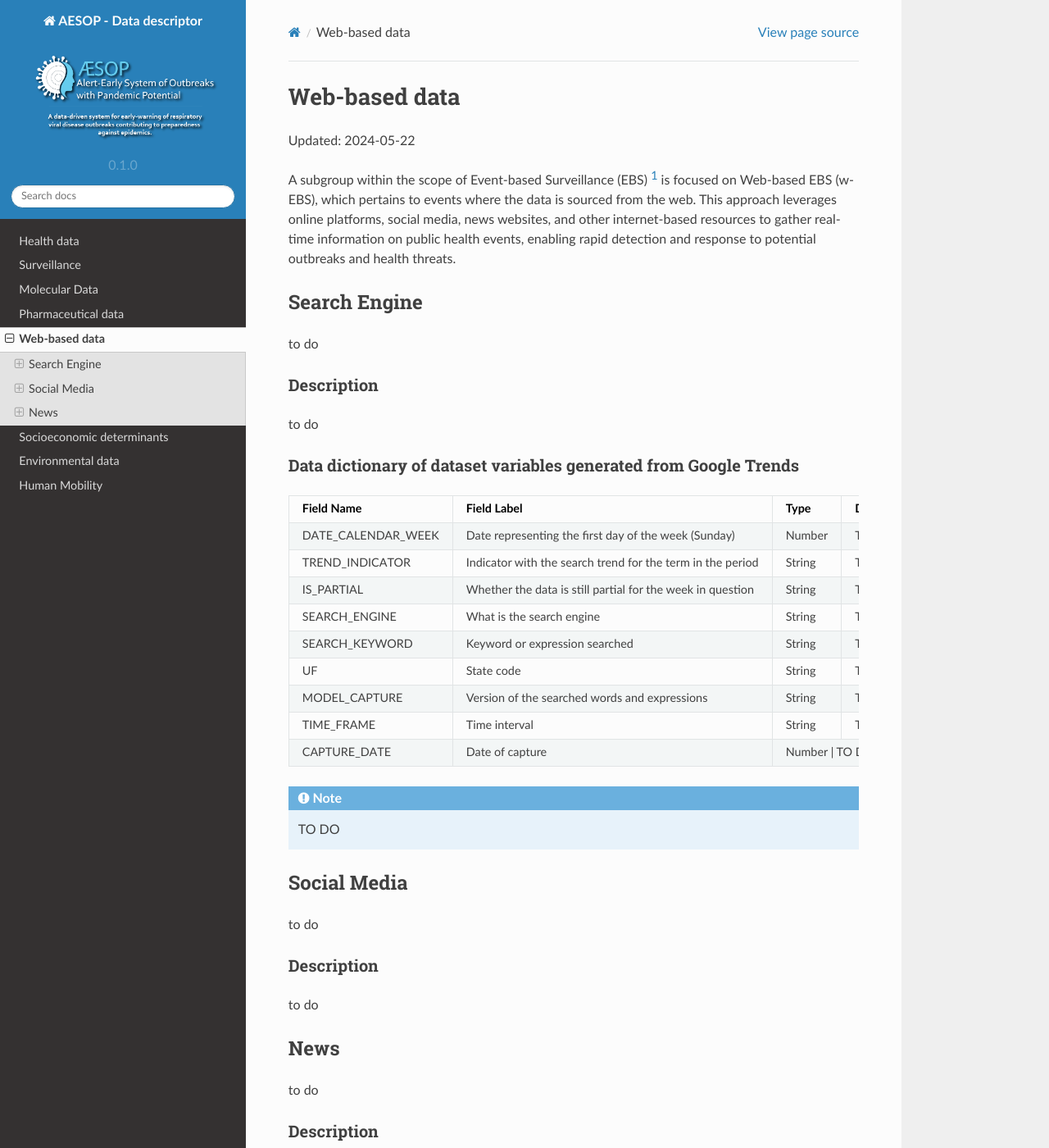
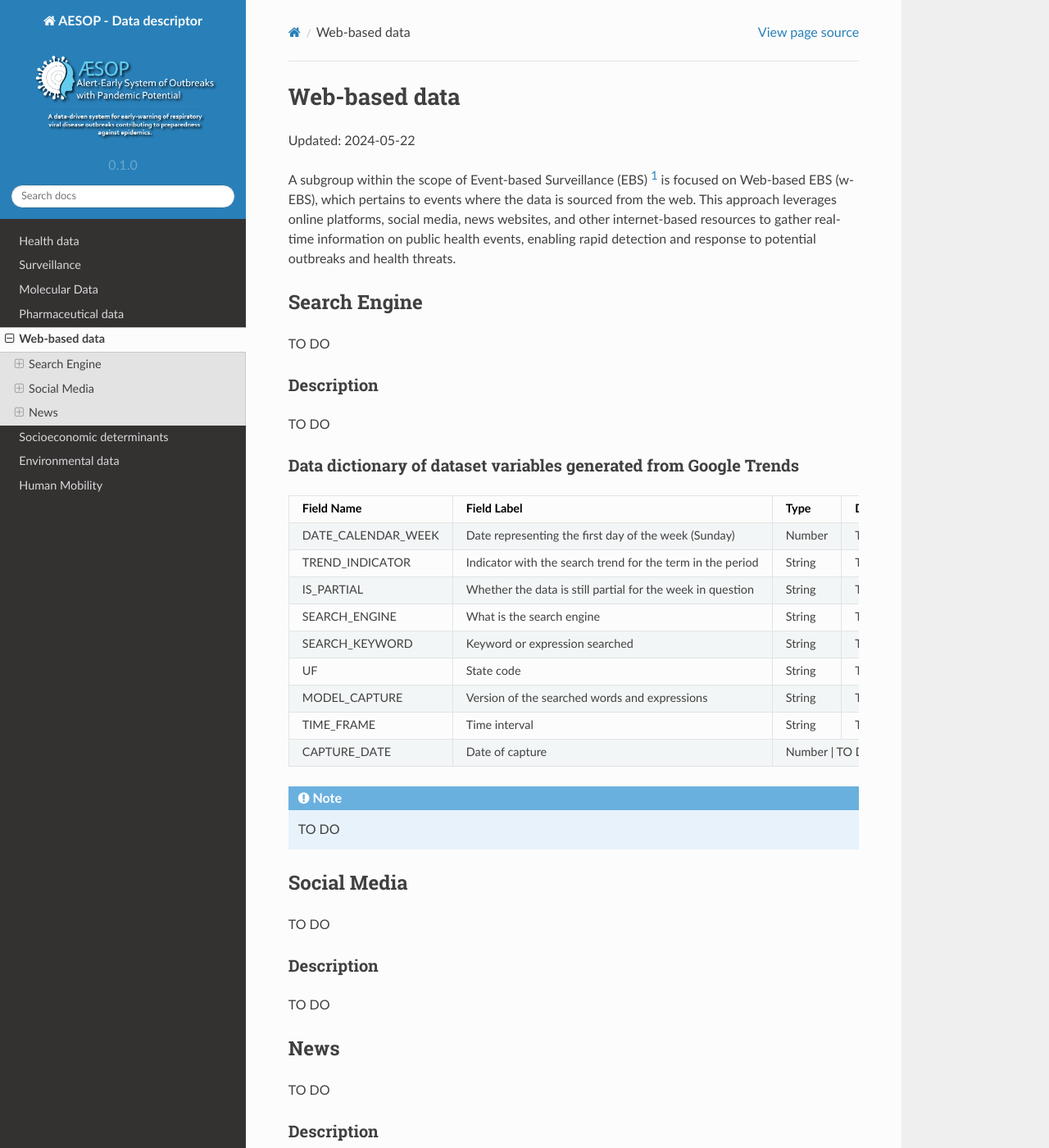
Before and after one commit to cidacslab/AESOP-Data-Documentation, a Sphinx documentation site: the page built from docs/source/web_based.rst, in a window 1280 px wide and 1400 px high. Shown: the whole window at 82% size. Built offline with Sphinx 7.4.7 and the Read the Docs theme 2.0.0, drawn with Linux system fonts in a browser that asks for light colours.

```diff
--- a/docs/source/web_based.rst
+++ b/docs/source/web_based.rst
@@ -6,11 +6,11 @@ A subgroup within the scope of Event-based Surveillance (EBS) [1]_ is focused on
 
 Search Engine
 -------------
-to do
+TO DO
 
 Description
 ^^^^^^^^^^^
-to do
+TO DO
 
 Data dictionary of dataset variables generated from Google Trends
 ^^^^^^^^^^^^^^^^^^^^^^^^^^^^^^
@@ -45,20 +45,20 @@ Data dictionary of dataset variables generated from Google Trends
 
 Social Media
 -------------
-to do
+TO DO
 
 Description
 ^^^^^^^^^^^
-to do
+TO DO
 
 
 News
 -------------
-to do
+TO DO
 
 Description
 ^^^^^^^^^^^
-to do
+TO DO
 
 
 
```
